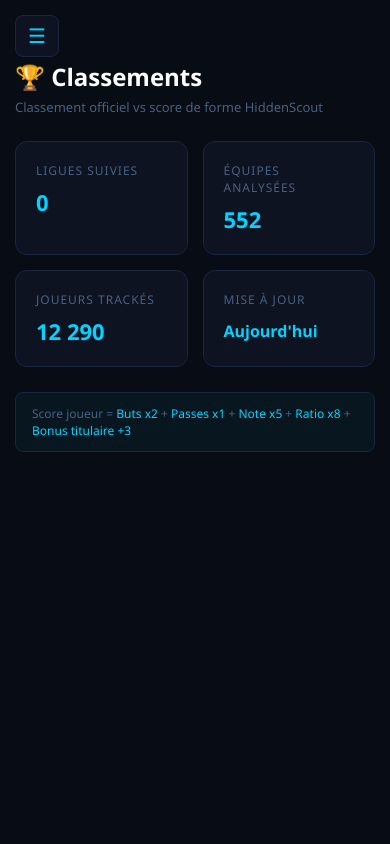
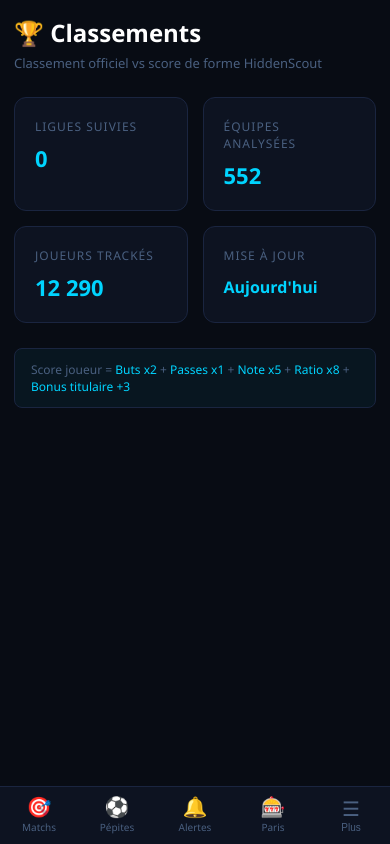
Before and after one commit to oscar57-ux/hiddenboot, a Flask app: template templates/classements.html in a window 390 px wide. Run offline with Flask 3, Linux system fonts and the light colour scheme; the template is opened without the code that fills it, so the values that code supplies are empty; some libraries are stand-ins or nearby versions.

Commit message:
v16 - 4 corrections UX mobile
1. Viewport: maximum-scale=1.0 sur tous les HTML (no zoom au chargement)
2. Buteurs: 3 home gauche + 3 away droite (grid 1fr 1fr, scroll horizontal chaque groupe)
3. Classements: sidebar nav-item white-space:nowrap + bottom nav mobile ajouté
4. Bottom nav: Classements remplacé par Alertes sur toutes les pages
   + Classements dans le menu "Plus" de chaque page

Co-Authored-By: Claude Sonnet 4.6 <noreply@anthropic.com>

```diff
--- a/templates/classements.html
+++ b/templates/classements.html
@@ -2,7 +2,7 @@
 <html lang="fr">
 <head>
     <meta charset="UTF-8">
-    <meta name="viewport" content="width=device-width, initial-scale=1.0">
+    <meta name="viewport" content="width=device-width, initial-scale=1.0, maximum-scale=1.0">
     <title>Classements - HiddenScout</title>
     <link rel="stylesheet" href="https://cdn.jsdelivr.net/gh/lipis/flag-icons@7.0.0/css/flag-icons.min.css"/>
     <style>
@@ -14,8 +14,8 @@
         .logo h1 { font-size: 22px; font-weight: 800; letter-spacing: 1px; }
         .logo h1 span { color: #00D4FF; }
         .logo p { color: #4a6080; font-size: 11px; margin-top: 4px; text-transform: uppercase; letter-spacing: 2px; }
-        .nav-item { display: flex; align-items: center; gap: 12px; padding: 13px 25px; color: #4a6080; text-decoration: none; font-size: 14px; transition: all 0.2s; border-left: 3px solid transparent; }
-        .nav-item:hover, .nav-item.active { color: #00D4FF; background: rgba(0, 212, 255, 0.05); border-left: 3px solid #00D4FF; }
+        .nav-item { display: flex; align-items: center; gap: 12px; padding: 13px 25px; color: #4a6080; text-decoration: none; font-size: 14px; transition: all 0.2s; border-left: 3px solid transparent; white-space: nowrap; overflow: hidden; }
+        .nav-item:hover, .nav-item.active { color: #00D4FF; background: rgba(0,212,255,0.05); border-left: 3px solid #00D4FF; }
         .nav-section { padding: 20px 25px 8px; color: #2a3a50; font-size: 10px; text-transform: uppercase; letter-spacing: 2px; }
 
         .burger { display: none; position: fixed; top: 15px; left: 15px; z-index: 200; background: #0D1321; border: 1px solid #1a2540; border-radius: 8px; padding: 8px 12px; cursor: pointer; color: #00D4FF; font-size: 20px; }
@@ -73,22 +73,37 @@
         .ligue-body::-webkit-scrollbar-thumb { background: #1a2540; }
 
         @media (max-width: 1200px) { .ligues-grid { grid-template-columns: 1fr; } }
+        .bottom-nav { display: none; }
+        .more-menu { display: none; position: fixed; bottom: 60px; left: 0; right: 0; background: #0D1321; border-top: 1px solid #1a2540; z-index: 150; flex-direction: column; }
+        .more-menu.open { display: flex; }
+        .more-menu a { display: flex; align-items: center; gap: 12px; padding: 14px 24px; color: #4a6080; text-decoration: none; font-size: 14px; border-bottom: 1px solid #0a1020; }
+        .more-menu a:last-child { border-bottom: none; }
+        .more-overlay { display: none; position: fixed; inset: 0; z-index: 140; }
+        .more-overlay.open { display: block; }
+
+        @media (max-width: 1200px) { .ligues-grid { grid-template-columns: 1fr; } }
         @media (max-width: 768px) {
-            .sidebar { transform: translateX(-100%); }
-            .sidebar.open { transform: translateX(0); }
-            .sidebar-overlay.open { display: block; }
-            .burger { display: block; }
-            .main { margin-left: 0; padding: 20px 15px; padding-top: 60px; }
+            .sidebar { display: none; }
+            .burger { display: none !important; }
+            .sidebar-overlay { display: none !important; }
+            .main { margin-left: 0; padding: 16px 14px; padding-bottom: 80px; }
             .stats-grid { grid-template-columns: repeat(2, 1fr); }
             .ligues-grid { grid-template-columns: 1fr; }
             .stat-card .value { font-size: 22px; }
+            .bottom-nav { display: flex; position: fixed; bottom: 0; left: 0; right: 0; height: 58px; background: #0D1321; border-top: 1px solid #1a2540; z-index: 200; }
+            .bottom-nav a, .bottom-nav button { flex: 1; display: flex; flex-direction: column; align-items: center; justify-content: center; gap: 3px; color: #4a6080; text-decoration: none; font-size: 10px; border: none; background: none; cursor: pointer; padding: 6px 4px; min-height: 44px; transition: color 0.2s; }
+            .bottom-nav a.active, .bottom-nav button.active { color: #00D4FF; }
+            .bottom-nav .bn-icon { font-size: 20px; line-height: 1; }
         }
     </style>
 </head>
 <body>
 
-<button class="burger" onclick="toggleSidebar()">☰</button>
-<div class="sidebar-overlay" id="sidebar-overlay" onclick="toggleSidebar()"></div>
+<div class="more-overlay" id="more-overlay" onclick="closeMoreMenu()"></div>
+<div class="more-menu" id="more-menu">
+    <a href="/classements" style="color:#00D4FF">🏆 Classements</a>
+    <a href="/resultats">✅ Résultats &amp; Formules</a>
+</div>
 
 <div class="sidebar" id="sidebar">
     <div class="logo">
@@ -162,11 +177,24 @@
 </div>
 
 <script>
-function toggleSidebar() {
-    document.getElementById('sidebar').classList.toggle('open');
-    document.getElementById('sidebar-overlay').classList.toggle('open');
+function closeMoreMenu() {
+    document.getElementById('more-menu').classList.remove('open');
+    document.getElementById('more-overlay').classList.remove('open');
+}
+function toggleMoreMenu() {
+    document.getElementById('more-menu').classList.toggle('open');
+    document.getElementById('more-overlay').classList.toggle('open');
 }
 </script>
 
+<!-- Bottom nav mobile -->
+<nav class="bottom-nav">
+    <a href="/matchs"><span class="bn-icon">🎯</span>Matchs</a>
+    <a href="/pepites"><span class="bn-icon">⚽</span>Pépites</a>
+    <a href="/alertes"><span class="bn-icon">🔔</span>Alertes</a>
+    <a href="/paris"><span class="bn-icon">🎰</span>Paris</a>
+    <button onclick="toggleMoreMenu()"><span class="bn-icon">☰</span>Plus</button>
+</nav>
+
 </body>
 </html>
--- a/templates/dashboard.html
+++ b/templates/dashboard.html
@@ -2,7 +2,7 @@
 <html lang="fr">
 <head>
     <meta charset="UTF-8">
-    <meta name="viewport" content="width=device-width, initial-scale=1.0">
+    <meta name="viewport" content="width=device-width, initial-scale=1.0, maximum-scale=1.0">
     <title>HiddenBoot - Dashboard</title>
     <link rel="stylesheet" href="https://cdn.jsdelivr.net/gh/lipis/flag-icons@7.0.0/css/flag-icons.min.css"/>
     <style>
--- a/templates/resultats.html
+++ b/templates/resultats.html
@@ -2,7 +2,7 @@
 <html lang="fr">
 <head>
     <meta charset="UTF-8">
-    <meta name="viewport" content="width=device-width, initial-scale=1.0">
+    <meta name="viewport" content="width=device-width, initial-scale=1.0, maximum-scale=1.0">
     <title>Résultats - HiddenScout</title>
     <link rel="stylesheet" href="https://cdn.jsdelivr.net/gh/lipis/flag-icons@7.0.0/css/flag-icons.min.css"/>
     <script src="https://cdn.jsdelivr.net/npm/chart.js@4.4.0/dist/chart.umd.min.js"></script>
@@ -157,6 +157,7 @@
 
 <div class="more-overlay" id="more-overlay" onclick="closeMoreMenu()"></div>
 <div class="more-menu" id="more-menu">
+    <a href="/classements">🏆 Classements</a>
     <a href="/alertes">🔔 Alertes</a>
     <a href="/resultats" style="color:#00D4FF">✅ Résultats &amp; Formules</a>
 </div>
```
Also changed, not shown: templates/alertes.html (+4 -4 lines), templates/matchs.html (+14 -11 lines), templates/paris.html (+4 -3 lines), templates/pepites.html (+4 -3 lines).
